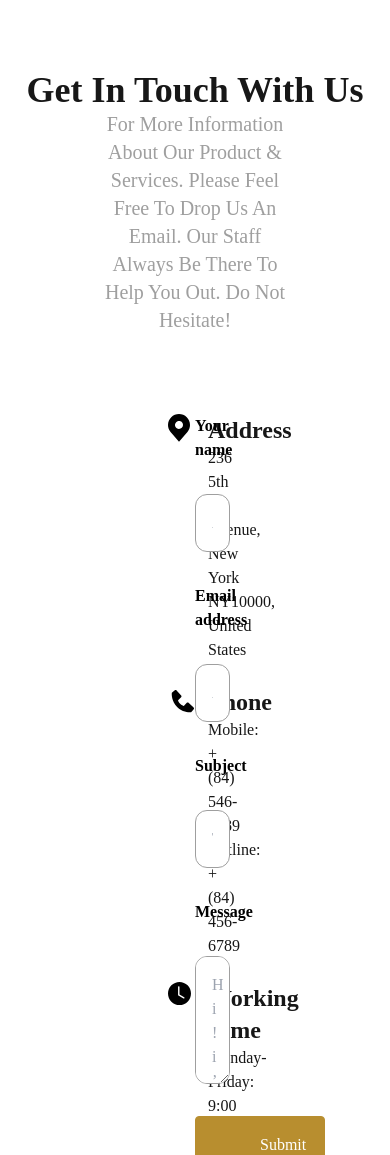
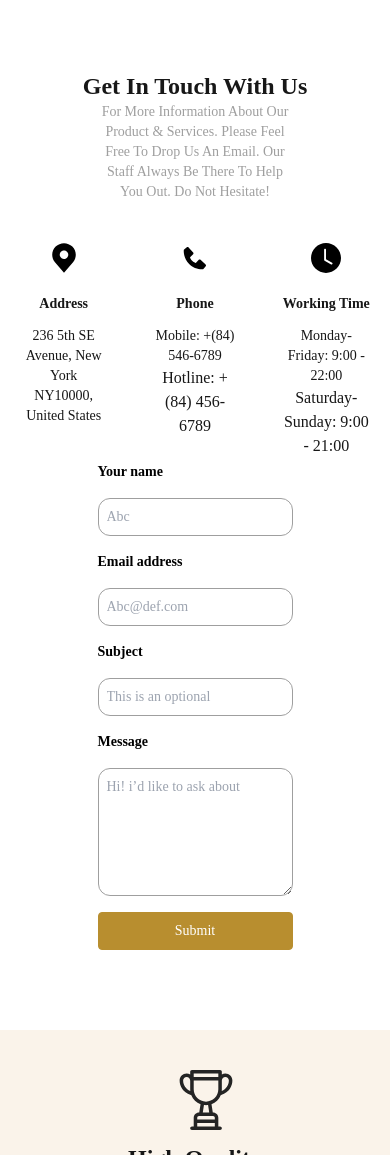
Before and after one commit to Fazalmahm00d/nextprojecom, a Next.js app: page /contact in a window 390 px wide. Shown: the part 413-1568 px from the top of the page. Built offline with nearby package versions, Linux system fonts and the light colour scheme; no server answers.

Commit message:
added filter functionality,responsiveness to about page and contact page

```diff
--- a/app/components/about-components/Story.js
+++ b/app/components/about-components/Story.js
@@ -1,6 +1,6 @@
 function Story(){
     return(
-        <div className=" px-40 py-10  text-xl text-[#B88E2F] ">
+        <div className="px-6 py-10 sm:px-20 sm:py-6 lg:px-40 lg:py-10  text-xl text-[#B88E2F] ">
             <h1 className="text-black text-2xl font-bold">
                 About the Brand
             </h1>
--- a/app/components/about-components/TestimonialsSection.js
+++ b/app/components/about-components/TestimonialsSection.js
@@ -14,9 +14,9 @@ function TestimonialsSection(){
 
       ]
     return(
-        <div className='flex flex-col w-full justify-center  px-40 py-10 items-center'>
-        <h1 className="text-center text-3xl font-bold">Our Customers</h1>
-        <div className='grid grid-cols-3 gap-10 mt-10'>
+        <div className='flex flex-col w-full justify-center px-6 py-10 sm:px-20 sm:py-6 lg:px-30 lg:py-10 items-center'>
+        <h1 className="text-center text-xl lg:text-3xl font-bold">Our Customers</h1>
+        <div className='grid grid-cols-1 sm:grid-cols-2 lg:grid-cols-3 gap-4 lg:gap-10 lg:mt-10'>
         {
           testdata.map((items)=>{
             return <Testimonials data={items}/>
--- a/app/components/contact-components/ContactForm.js
+++ b/app/components/contact-components/ContactForm.js
@@ -4,18 +4,18 @@ function ContactForm(){
     return(
         <div className="py-20">
             <div className="flex flex-col items-center ">
-                <h1 className="text-4xl font-bold">Get In Touch With Us</h1>
-                <div className=" text-center text-xl w-1/2 text-[#9F9F9F]">For More Information About Our Product & Services. Please Feel Free To Drop Us An Email. Our Staff Always Be There To Help You Out. Do Not Hesitate!</div>
+                <h1 className="text-2xl lg:text-4xl font-bold">Get In Touch With Us</h1>
+                <div className=" text-center text-sm lg:text-xl w-1/2 text-[#9F9F9F]">For More Information About Our Product & Services. Please Feel Free To Drop Us An Email. Our Staff Always Be There To Help You Out. Do Not Hesitate!</div>
             </div>
-            <div className="flex px-40 py-10 mt-10">
-                <div className="w-1/2 flex flex-col gap-6">
-                    <ContactSub svg={<svg width="22" height="28" viewBox="0 0 22 28" fill="none" xmlns="http://www.w3.org/2000/svg">
+            <div className="flex flex-col items-center justify-center sm:items-start sm:justify-start sm:flex-row sm:px-16 sm:py-6 sm:mt-6 lg:px-40 lg:py-10 lg:mt-10">
+                <div className="grid grid-cols-3 gap-1  sm:w-1/2 sm:flex sm:flex-col sm:gap-3 lg:gap-6">
+                    <ContactSub svg={<svg className="h-fit w-fit" width="30" height="30" viewBox="0 0 22 28" fill="none" xmlns="http://www.w3.org/2000/svg">
                         <path d="M11 0.120117C8.08369 0.123507 5.28779 1.26662 3.22564 3.2987C1.16348 5.33078 0.00345217 8.08591 1.17029e-05 10.9597C-0.00348119 13.3082 0.774992 15.5929 2.21601 17.4635C2.21601 17.4635 2.51601 17.8527 2.56501 17.9089L11 27.7118L19.439 17.9039C19.483 17.8517 19.784 17.4635 19.784 17.4635L19.785 17.4605C21.2253 15.5908 22.0034 13.3071 22 10.9597C21.9966 8.08591 20.8365 5.33078 18.7744 3.2987C16.7122 1.26662 13.9163 0.123507 11 0.120117ZM11 14.9014C10.2089 14.9014 9.43553 14.6702 8.77773 14.2371C8.11993 13.804 7.60724 13.1884 7.30449 12.4681C7.00174 11.7479 6.92253 10.9553 7.07687 10.1907C7.23121 9.42611 7.61217 8.72377 8.17158 8.17252C8.73099 7.62127 9.44373 7.24586 10.2197 7.09377C10.9956 6.94168 11.7998 7.01974 12.5307 7.31808C13.2616 7.61641 13.8864 8.12162 14.3259 8.76983C14.7654 9.41803 15 10.1801 15 10.9597C14.9987 12.0047 14.5768 13.0065 13.827 13.7454C13.0771 14.4844 12.0605 14.9001 11 14.9014Z" fill="black"/>
                         </svg>} name="Address" p1="236 5th SE Avenue, New York NY10000, United States" p2=""/>
-                    <ContactSub svg={<svg width="30" height="30" viewBox="0 0 30 30" fill="none" xmlns="http://www.w3.org/2000/svg">
+                    <ContactSub svg={<svg className="h-fit w-fit" width="30" height="30" viewBox="0 0 30 30" fill="none" xmlns="http://www.w3.org/2000/svg">
                         <path d="M25.6086 21.4251L20.5274 16.8051C20.2872 16.5867 19.9715 16.4703 19.6471 16.4803C19.3227 16.4904 19.0149 16.6261 18.7886 16.8588L15.7974 19.9351C15.0774 19.7976 13.6299 19.3463 12.1399 17.8601C10.6499 16.3688 10.1986 14.9176 10.0649 14.2026L13.1386 11.2101C13.3716 10.984 13.5075 10.6761 13.5176 10.3516C13.5276 10.027 13.411 9.71136 13.1924 9.4713L8.57361 4.3913C8.35492 4.1505 8.05096 4.00443 7.72631 3.98413C7.40165 3.96382 7.08186 4.07088 6.83486 4.28255L4.12236 6.6088C3.90625 6.8257 3.77726 7.11437 3.75986 7.42005C3.74111 7.73255 3.38361 15.1351 9.12361 20.8776C14.1311 25.8838 20.4036 26.2501 22.1311 26.2501C22.3836 26.2501 22.5386 26.2426 22.5799 26.2401C22.8855 26.2229 23.174 26.0934 23.3899 25.8763L25.7149 23.1626C25.9274 22.9163 26.0352 22.5968 26.0154 22.2722C25.9955 21.9475 25.8495 21.6435 25.6086 21.4251Z" fill="black"/>
                         </svg>} name="Phone" p1="Mobile: +(84) 546-6789" p2="Hotline: +(84) 456-6789"/>
-                    <ContactSub svg={<svg width="23" height="23" viewBox="0 0 23 23" fill="none" xmlns="http://www.w3.org/2000/svg">
+                    <ContactSub svg={<svg className="h-fit w-fit" width="30" height="30" viewBox="0 0 23 23" fill="none" xmlns="http://www.w3.org/2000/svg">
                         <g clip-path="url(#clip0_1_80)">
                         <path d="M23 11.5C23 14.55 21.7884 17.4751 19.6317 19.6317C17.4751 21.7884 14.55 23 11.5 23C8.45001 23 5.52494 21.7884 3.36827 19.6317C1.2116 17.4751 0 14.55 0 11.5C0 8.45001 1.2116 5.52494 3.36827 3.36827C5.52494 1.2116 8.45001 0 11.5 0C14.55 0 17.4751 1.2116 19.6317 3.36827C21.7884 5.52494 23 8.45001 23 11.5ZM11.5 5.03125C11.5 4.84063 11.4243 4.65781 11.2895 4.52302C11.1547 4.38823 10.9719 4.3125 10.7812 4.3125C10.5906 4.3125 10.4078 4.38823 10.273 4.52302C10.1382 4.65781 10.0625 4.84063 10.0625 5.03125V12.9375C10.0625 13.0642 10.0961 13.1886 10.1597 13.2982C10.2233 13.4077 10.3147 13.4985 10.4247 13.5614L15.456 16.4364C15.6211 16.5256 15.8146 16.5467 15.995 16.4952C16.1755 16.4437 16.3287 16.3236 16.4218 16.1607C16.5149 15.9977 16.5406 15.8048 16.4933 15.6232C16.4461 15.4415 16.3297 15.2856 16.169 15.1886L11.5 12.5206V5.03125Z" fill="black"/>
                         </g>
@@ -27,16 +27,16 @@ function ContactForm(){
                         </svg>} name="Working Time" p1="Monday-Friday: 9:00 - 22:00" p2="Saturday-Sunday: 9:00 - 21:00"/>
                 </div>
                 <div className="w-1/2">
-                    <form className="flex flex-col gap-8 text-[#9F9F9F]">
+                    <form className="flex flex-col text-sm lg:text-l gap-4 lg:gap-8 text-[#9F9F9F]">
                         <label className="font-bold text-black">Your name</label>
-                        <input  placeholder="Abc" className="w-full p-4 focus:outline-none rounded-xl border-[#9F9F9F] border-[1px]"/>
+                        <input  placeholder="Abc" className="w-full p-2 lg:p-4 focus:outline-none rounded-xl border-[#9F9F9F] border-[1px]"/>
                         <label className="font-bold text-black">Email address</label>
-                        <input placeholder="Abc@def.com" className=" focus:outline-none w-full p-4 rounded-xl border-[#9F9F9F] border-[1px]"/>
+                        <input placeholder="Abc@def.com" className=" focus:outline-none w-full p-2 lg:p-4 rounded-xl border-[#9F9F9F] border-[1px]"/>
                         <label className="font-bold text-black">Subject</label>
-                        <input placeholder="This is an optional" className="focus:outline-none w-full p-4 rounded-xl border-[#9F9F9F] border-[1px]"/>
+                        <input placeholder="This is an optional" className="focus:outline-none w-full p-2 lg:p-4 rounded-xl border-[#9F9F9F] border-[1px]"/>
                         <label className="font-bold text-black">Message</label>
-                        <textarea placeholder="Hi! i’d like to ask about" className="w-full h-[8rem] p-4 rounded-xl border-[#9F9F9F] border-[1px]"/>
-                        <div className="w-full"><button className="w-1/2 bg-[#B88E2F] text-white px-16 py-4 border-[1px] border-[#B88E2F] rounded" type="submit">Submit</button></div>
+                        <textarea placeholder="Hi! i’d like to ask about" className="w-full h-[8rem] p-2 lg:p-4 rounded-xl border-[#9F9F9F] border-[1px]"/>
+                        <div className="w-full"><button className="text-sm w-full sm:w-1/2 py-2 lg:text-xl bg-[#B88E2F] text-white  lg:py-4 border-[1px] border-[#B88E2F] rounded" type="submit">Submit</button></div>
                     </form>
                 </div>
             </div>
--- a/app/components/contact-components/ContactSub.js
+++ b/app/components/contact-components/ContactSub.js
@@ -1,11 +1,11 @@
 function ContactSub(props){
-    return <div className="flex gap-4">
-        <div className="h-8 w-8 px-2 ">
+    return <div className="flex flex-col sm:flex-row items-center gap-5 text-center sm:text-left justify-center py-10 sm:py-0 px-5 sm:px-0 sm:gap-8 lg:gap-4">
+        <div className="flex  items-center justify-center h-[2rem] h-8 w-8 sm:px-1 lg:h-16 lg:w-16 lg:px-2 ">
             {props.svg}
         </div>
-        <div className="w-1/3">
-            <h2 className="text-2xl font-bold">{props.name}</h2>
-            <p className="text-l">{props.p1}</p>
+        <div className="h-[8rem] sm:w-1/2 lg:w-1/3">
+            <h2 className="text-sm lg:text-2xl font-bold">{props.name}</h2>
+            <p className="text-sm mt-3 lg:text-l">{props.p1}</p>
             <p> {props.p2}</p>
         </div>
     </div>
--- a/app/components/reused-components/ImgSection.js
+++ b/app/components/reused-components/ImgSection.js
@@ -5,8 +5,8 @@ function ImgSection(props){
         <div className="relative">
         <div className="absolute z-10 inset-0 bg-white bg-opacity-[0.3] backdrop-blur-sm"></div>
         <div className="flex flex-col justify-center items-center h-[40vh] w-full bg-center bg-cover bg-[url('/assets/bgimage.jpeg')]">
-            <h1 className="z-30 text-5xl font-bold tracking-wide">{props.name}</h1>
-            <div className="z-30 mt-2 flex gap-2 items-center text-xl"><span className="font-bold">Home</span>
+            <h1 className="z-20 text-5xl font-bold tracking-wide">{props.name}</h1>
+            <div className="z-20 mt-2 flex gap-2 items-center text-xl"><span className="font-bold">Home</span>
             <svg width="20" height="20" viewBox="0 0 20 20" fill="none" xmlns="http://www.w3.org/2000/svg">
 <path d="M6 15L11 10L6 5L7 3L14 10L7 17L6 15Z" fill="black"/>
 </svg>
--- a/package.json
+++ b/package.json
@@ -12,8 +12,9 @@
     "@reduxjs/toolkit": "^2.3.0",
     "axios": "^1.7.7",
     "next": "15.0.3",
-    "react": "19.0.0-rc-66855b96-20241106",
-    "react-dom": "19.0.0-rc-66855b96-20241106",
+    "next-project": "file:",
+    "react": "^18.2.0",
+    "react-dom": "^18.2.0",
     "react-image-magnify": "^2.7.4",
     "react-image-magnify-new": "^2.7.4",
     "react-image-zoom": "^1.3.1",
```
Also changed, not shown: app/components/about-components/Testimonials.js (+5 -5 lines), app/components/reused-components/Header.js (+6 -6 lines), 1 other file (tests, documents, lock files or other folders).
